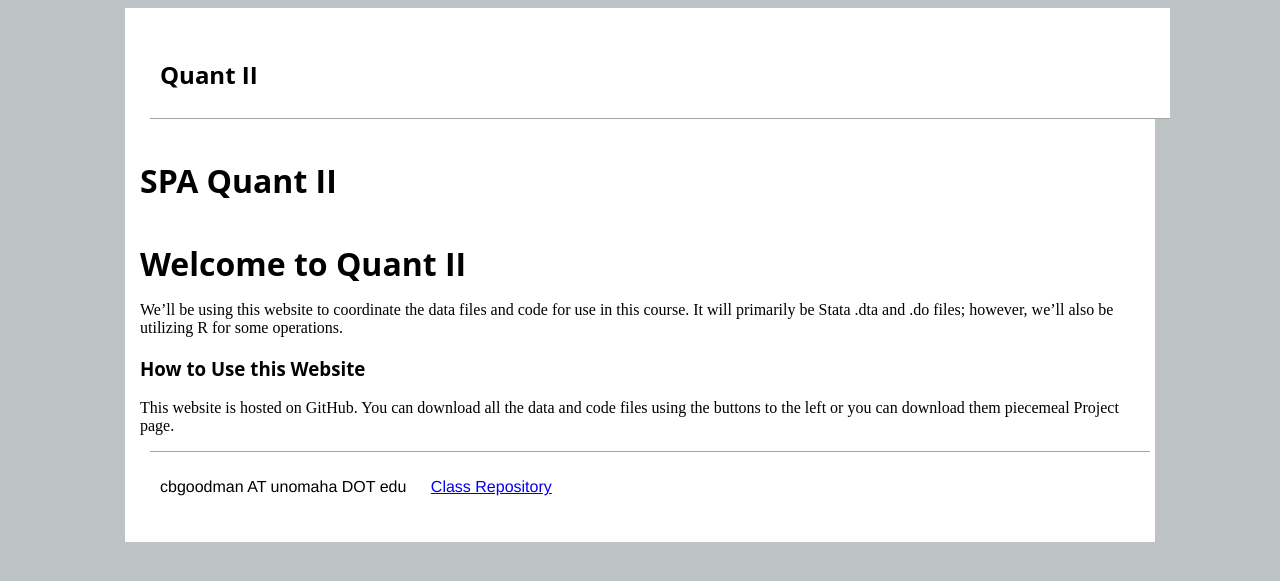
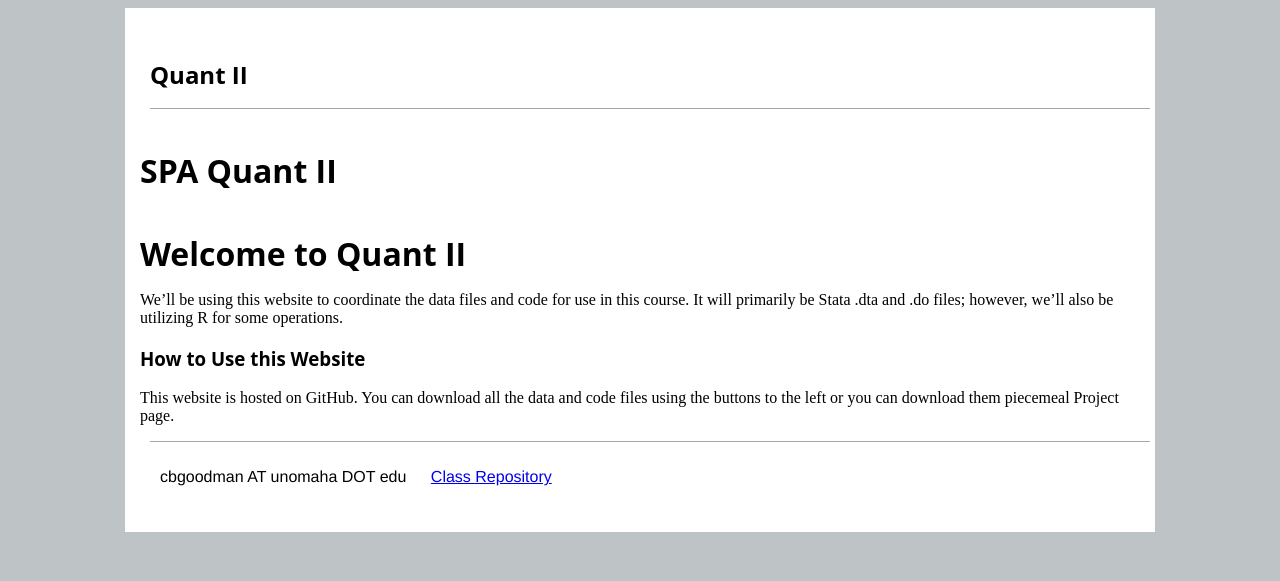
Before and after one commit to cbgoodman/uno-spa-quant-ii, a Jekyll site: the page built from index.md, in a window 1280 px wide. Shown: the top 581 px of the page. Built offline with Jekyll 4.4.1, drawn with Linux system fonts in a browser that asks for light colours.

Commit message:
Update main.css

```diff
--- a/css/main.css
+++ b/css/main.css
@@ -15,7 +15,7 @@ div.banner {
 	height: 90px;
 	margin-left: 10px;
 	margin-right: 10px;
-	padding: 10px;
+	padding-top: 10px;
 	border-bottom: 1px solid #A6A6A6;
 }
 
```
